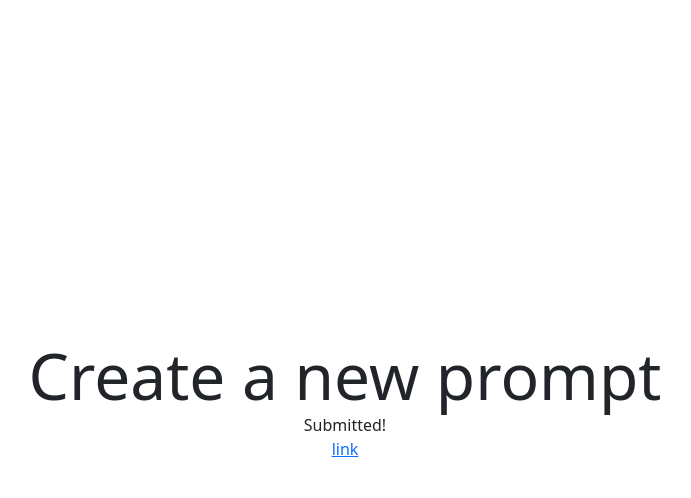
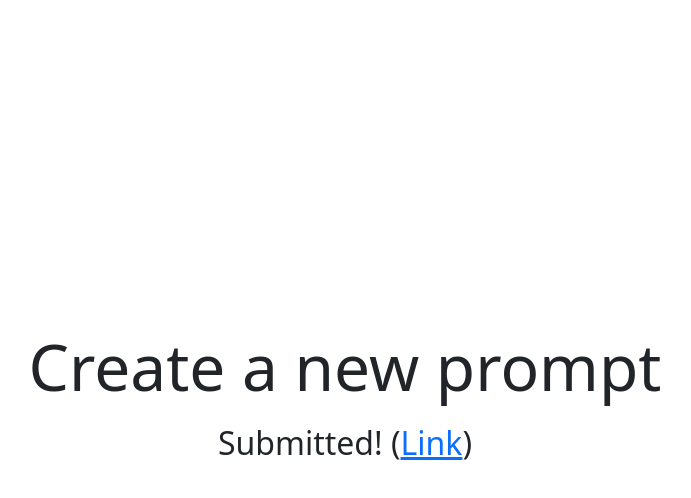
Before and after one commit to paramsingh/promptdb, a Next.js app in the folder promptdb/frontend/: page /new in a window 1280 px wide. Both pictures are taken after typing "Sample", "Sample", "Sample", "Sample" into the empty fields and a click on the button "Submit". Shown: the top 498 px of the page, without its empty margins (295-986 px from the left). Built offline with nearby package versions, Linux system fonts and the light colour scheme; no server answers.

Commit message:
Cleanup PromptSubmitted

```diff
--- a/promptdb/frontend/components/PromptSubmitted.tsx
+++ b/promptdb/frontend/components/PromptSubmitted.tsx
@@ -10,15 +10,16 @@
                 <Head><title>New Prompt</title></Head>
             </div>
             <main className={styles.main}>
-                <h1 className={styles.title}>
+                <h1 className={styles.title} style={{marginBottom: "20px"}}>
                     Create a new prompt
                 </h1>
 
-                Submitted!
+                <h2>Submitted!{' '}(
 
-                <Link href={`/prompt/gpt3/${id}`}>
-                    link
-                </Link>
+                    <Link href={`/prompt/gpt3/${id}`}>
+                        Link
+                    </Link>)
+                </h2>
 
             </main>
         </>
```
